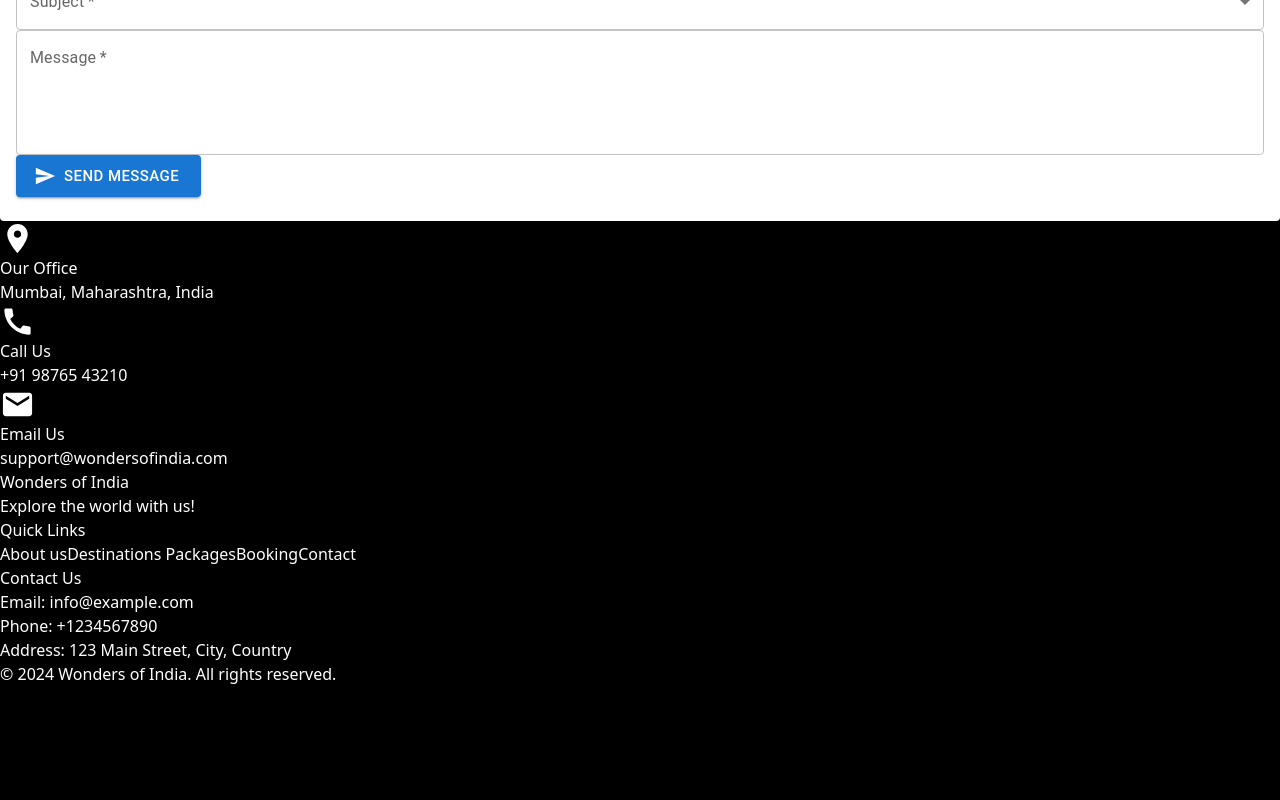
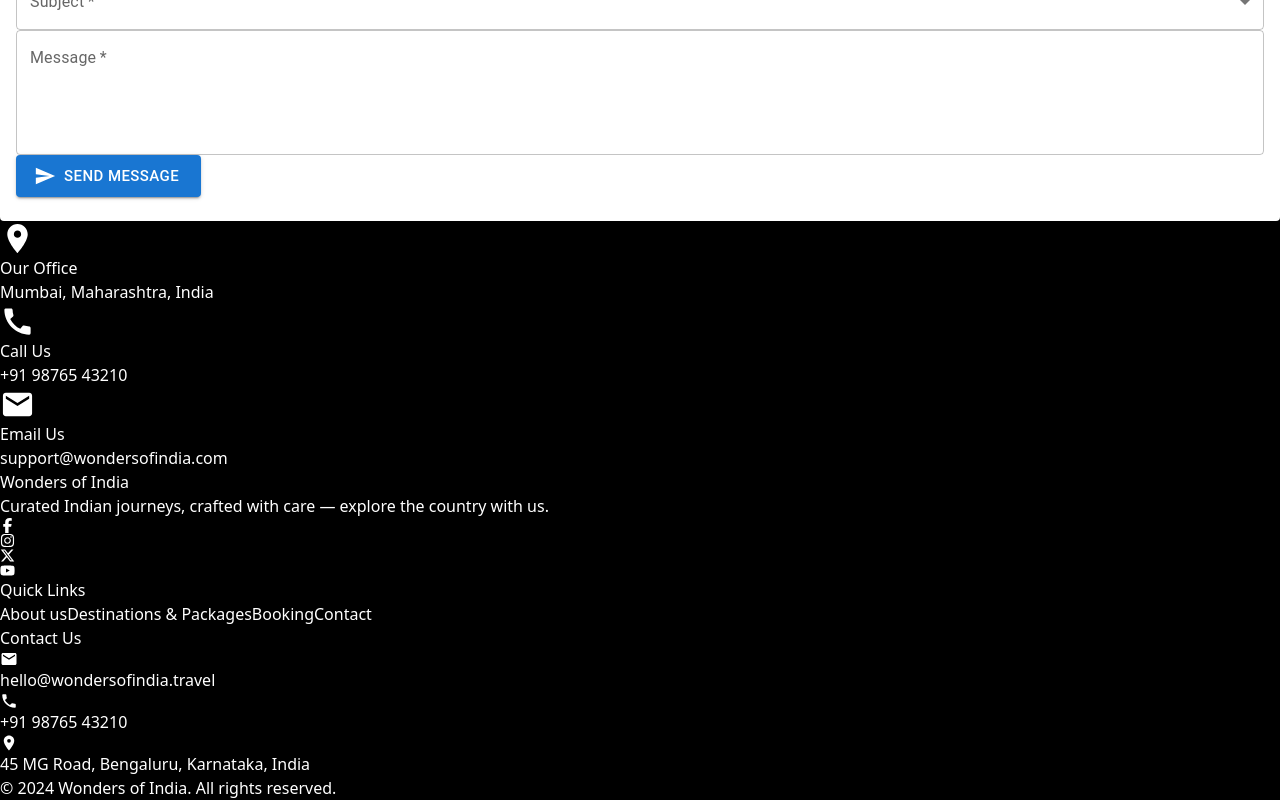
Before and after one commit to JainamKarania/Wonders-of-India, a React (Vite) app: page /booking in a window 1280 px wide. Shown: the part 2406-3206 px from the top of the page. Before the commit the page ends 3092 px from the top, so only its background shows below. Built offline with nearby package versions, Linux system fonts and the light colour scheme.

Commit message:
Footer Updation

```diff
--- a/src/Components/Footer.jsx
+++ b/src/Components/Footer.jsx
@@ -1,38 +1,97 @@
-import React from 'react';
-import { Link } from 'react-router-dom';
+import React from "react";
+import { Link } from "react-router-dom";
+import { FaFacebookF, FaInstagram, FaXTwitter, FaYoutube } from "react-icons/fa6";
+import { MdEmail, MdPhone, MdLocationOn } from "react-icons/md";
+
+const QUICK_LINKS = [
+  { name: "About us", path: "/aboutpage" },
+  { name: "Destinations & Packages", path: "/destination" },
+  { name: "Booking", path: "/booking" },
+  { name: "Contact", path: "/contact" },
+];
+
+const SOCIAL_LINKS = [
+  { label: "Facebook", href: "https://facebook.com", icon: FaFacebookF },
+  { label: "Instagram", href: "https://instagram.com", icon: FaInstagram },
+  { label: "X", href: "https://x.com", icon: FaXTwitter },
+  { label: "YouTube", href: "https://youtube.com", icon: FaYoutube },
+];
+
 const Footer = () => {
   return (
-    <footer className="bg-slate-950 text-white pt-16 pb-3">
+    <footer className="bg-slate-950 text-white pt-14 sm:pt-16 pb-6">
       <div className="max-w-7xl mx-auto px-4 sm:px-6 lg:px-8">
-        <div className="grid grid-cols-1 md:grid-cols-3 gap-8">
-          {/* Website name with logo */}
-          <div className="col-span-1 md:col-span-1">
-            <div className="flex flex-col gap-4">
-            <a href="/" className="text-white text-center text-2xl font-bold">Wonders of India</a>
+        <div className="grid grid-cols-1 gap-10 sm:gap-8 md:grid-cols-3">
+          {/* Brand */}
+          <div className="flex flex-col items-center text-center gap-4">
+            <Link to="/" className="text-2xl font-bold">
+              Wonders <span className="text-orange-400">of India</span>
+            </Link>
+            <p className="text-gray-300 max-w-xs">
+              Curated Indian journeys, crafted with care — explore the country
+              with us.
+            </p>
+            <div className="flex items-center gap-3 mt-1">
+              {SOCIAL_LINKS.map(({ label, href, icon: Icon }) => (
+                <a
+                  key={label}
+                  href={href}
+                  target="_blank"
+                  rel="noopener noreferrer"
+                  aria-label={label}
+                  className="flex h-9 w-9 items-center justify-center rounded-full border border-white/15 text-gray-300 transition-colors hover:border-orange-400 hover:text-orange-400"
+                >
+                  <Icon size={15} />
+                </a>
+              ))}
             </div>
-            <p className="mt-4 text-center text-gray-300">Explore the world with us!</p>
           </div>
+
           {/* Navigation links */}
-          <div className="flex flex-col items-center col-span-1 md:col-span-1">
-            <h2 className="text-lg font-bold mb-4">Quick Links</h2>
-            <nav className="space-y-2">
-              <Link to="/aboutpage" className="block text-gray-300 text-center hover:text-white transition duration-300 cursor-pointer">About us</Link>
-              <Link to="/destination" className="block text-gray-300 text-center hover:text-white transition duration-300 cursor-pointer">Destinations Packages</Link>
-              <Link to="/booking" className="block text-gray-300 text-center hover:text-white transition duration-300 cursor-pointer">Booking</Link>
-              <Link to="/contact" className="block text-gray-300 text-center hover:text-white transition duration-300 cursor-pointer">Contact</Link>
+          <div className="flex flex-col items-center text-center">
+            <h2 className="text-lg font-bold mb-4 text-white">Quick Links</h2>
+            <nav aria-label="Footer navigation" className="space-y-2">
+              {QUICK_LINKS.map((item) => (
+                <Link
+                  key={item.path}
+                  to={item.path}
+                  className="block text-gray-300 hover:text-orange-400 transition-colors duration-300"
+                >
+                  {item.name}
+                </Link>
+              ))}
             </nav>
           </div>
+
           {/* Contact information */}
-          <div className="flex flex-col items-center col-span-1 md:col-span-1">
-            <h2 className="text-lg font-bold mb-4">Contact Us</h2>
-            <p className="text-gray-300">Email: info@example.com</p>
-            <p className="text-gray-300">Phone: +1234567890</p>
-            <p className="text-gray-300">Address: 123 Main Street, City, Country</p>
+          <div className="flex flex-col items-center text-center">
+            <h2 className="text-lg font-bold mb-4 text-white">Contact Us</h2>
+            <div className="flex flex-col gap-3 text-gray-300">
+              <a
+                href="mailto:hello@wondersofindia.travel"
+                className="flex items-center justify-center gap-2 hover:text-orange-400 transition-colors"
+              >
+                <MdEmail size={18} className="shrink-0" />
+                hello@wondersofindia.travel
+              </a>
+              <a
+                href="tel:+919876543210"
+                className="flex items-center justify-center gap-2 hover:text-orange-400 transition-colors"
+              >
+                <MdPhone size={18} className="shrink-0" />
+                +91 98765 43210
+              </a>
+              <p className="flex items-start justify-center gap-2 text-center">
+                <MdLocationOn size={18} className="shrink-0 mt-0.5" />
+                <span>45 MG Road, Bengaluru, Karnataka, India</span>
+              </p>
+            </div>
           </div>
         </div>
       </div>
+
       {/* Copyright section */}
-      <div className="max-w-7xl mx-auto px-4 sm:px-6 lg:px-8 mt-8 text-center text-gray-300">
+      <div className="max-w-7xl mx-auto px-4 sm:px-6 lg:px-8 mt-10 sm:mt-12 pt-6 border-t border-white/10 text-center text-sm text-gray-400">
         <p>&copy; {new Date().getFullYear()} Wonders of India. All rights reserved.</p>
       </div>
     </footer>
```
